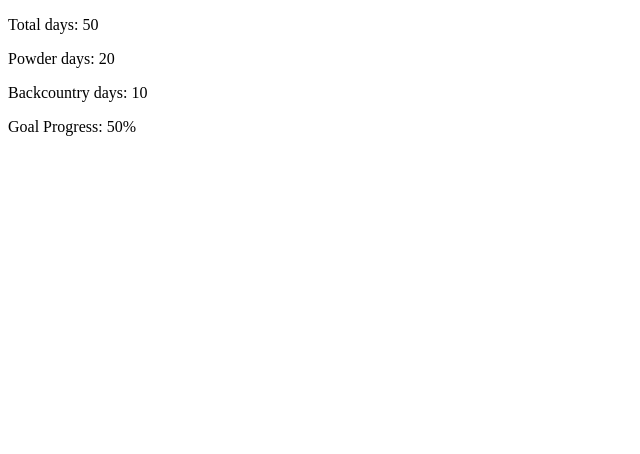
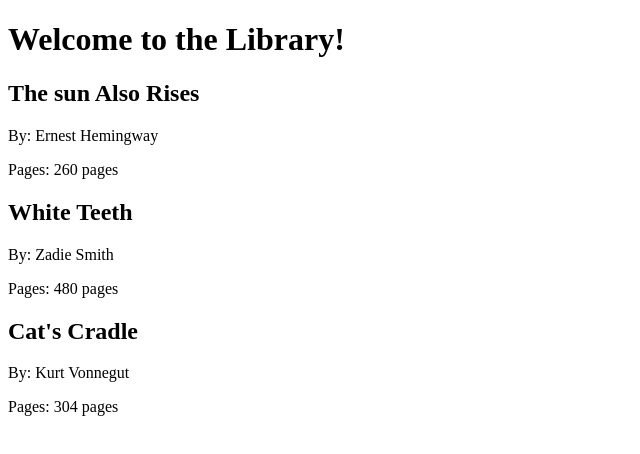
Before and after one commit to malaguitte/react-js-essential-training, a React (Create React App) app: page / in a window 1280 px wide. Shown: the top 454 px of the page, without its empty margins (0-640 px from the left). Built offline with nearby package versions, Linux system fonts and the light colour scheme.

Commit message:
Mixing components (Librabry and Book)

```diff
--- a/src/index.js
+++ b/src/index.js
@@ -1,41 +1,28 @@
 import React, {Component} from 'react';
 import ReactDOM from 'react-dom';
 
-let skiData = {
-  total: 50,
-  powder: 20,
-  backCountry: 10,
-  goal: 100
+const Library = () => {
+  return (
+    <div>
+      <h1>Welcome to the Library!</h1>
+      <Book title="The sun Also Rises" author="Ernest Hemingway" pages={260}/>
+      <Book title="White Teeth" author="Zadie Smith" pages={480}/>
+      <Book title="Cat's Cradle" author="Kurt Vonnegut" pages={304}/>
+    </div>
+  )
 };
 
-const getPercentage = (decimal) => (decimal * 100) + '%';
-
-const calculateGoalProgress = (total, goal) => getPercentage(total / goal);
-
-const SkiDataCounter = ({total, powder, backCountry, goal}) => {
+const Book = ({title, author, pages}) => {
   return (
     <section>
-      <div>
-        <p>Total days: {total}</p>
-      </div>
-      <div>
-        <p>Powder days: {powder}</p>
-      </div>
-      <div>
-        <p>Backcountry days: {backCountry}</p>
-      </div>
-      <div>
-        <p>Goal Progress: {calculateGoalProgress(total, goal)}</p>
-      </div>
+      <h2>{title}</h2>
+      <p>By: {author}</p>
+      <p>Pages: {pages} pages</p>
     </section>
-  );
-}
+  )
+};
 
 ReactDOM.render(
-  <SkiDataCounter
-    total={skiData.total}
-    powder={skiData.powder}
-    backCountry={skiData.backCountry}
-    goal={skiData.goal} />,
+  <Library />,
   document.getElementById('root')
 );
```
